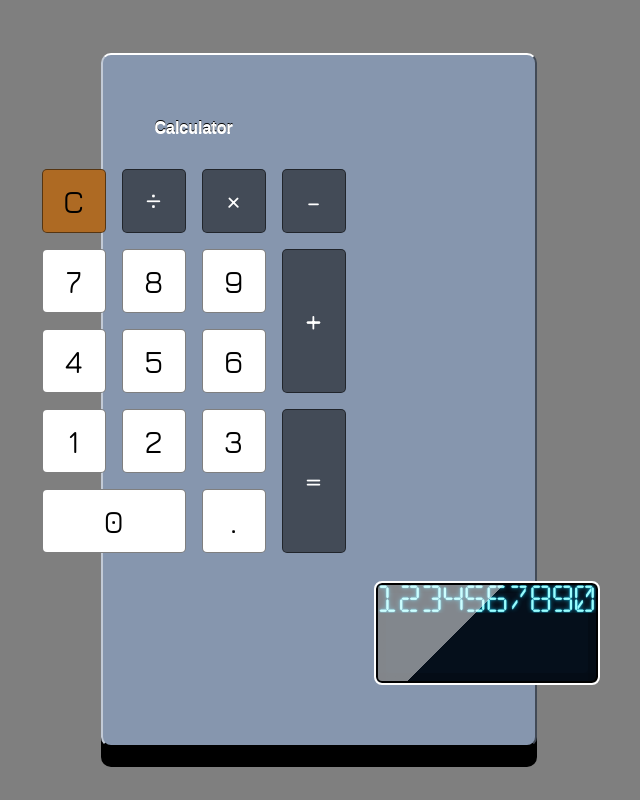
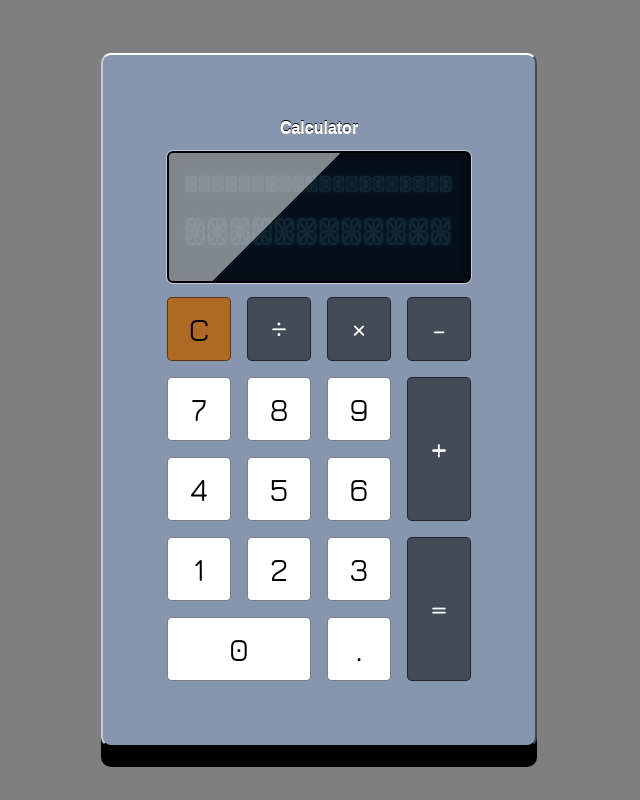
Before and after one commit to 5t4r8ucK/04-build-a-javascript-calculator, a React (Create React App) app: page / in a window 1280 px wide. Shown: the whole page, without its empty margins (321-961 px from the left). Built offline with nearby package versions, Linux system fonts and the light colour scheme.

Commit message:
Adjusted the positioning of elements in the display container.

```diff
--- a/src/components/styled-components/display.js
+++ b/src/components/styled-components/display.js
@@ -2,10 +2,11 @@ import styled from 'styled-components';
 import * as variables from './variables.js';
 import Numbers from './numbers.js';
 
-const Display = styled.div`
+const DisplayContainer = styled.div`
   // Positioning
   position: relative;
   // Display and Box Model
+  align-items: flex-end;
   background-color: ${variables.blue_dark_100};
   border-radius: ${variables.button_border_radius};
   box-shadow: // black frame around the display
@@ -13,12 +14,17 @@ const Display = styled.div`
     inset calc((${variables.gap_width}) / 2 * (-1)) calc((${variables.gap_width}) / 2 * (-1)) 0 ${variables.black_10},
     inset calc((${variables.gap_width}) / 2) calc((${variables.gap_width}) / 2 * (-1)) 0 ${variables.black_10},
     inset calc((${variables.gap_width}) / 2 * (-1)) calc((${variables.gap_width}) / 2) 0 ${variables.black_10};
+  display: flex;
+  flex-direction: column;
+  flex-wrap: wrap;
   grid-area: screen;
-  grid-area: display;
-  height: calc((${variables.gap_width}) * 2 + (4rem));
-  width: 100%;
+  height: auto;
+  justify-self: center;
+  justify-content: center;
+  padding: ${variables.gap_width};
+  width: calc((${variables.column_width} * 4) + (${variables.gap_width} * 3) - (${variables.border_width} * 2)); //4 buttons + 3 gaps - 2 border
   // Typography
-  font-size: 1.71rem;
+  font-size: 1.745rem;
   // Other
 
   &:before { // indent
@@ -35,7 +41,7 @@ const Display = styled.div`
     border-color: ${variables.black_100};
     border-width: ${variables.border_width};
     border-radius: 0.375rem; // 6px
-    outline: ${variables.white_100} solid ${variables.border_width};
+    outline: ${variables.white_50} solid ${variables.hairline_width};
     // Typography
     // Other
     content: '';
@@ -48,6 +54,7 @@ const Display = styled.div`
     position: absolute;
     right: 0px;
     top: 0px;
+    z-index: 3;
     // Display and Box Model
     background:
       linear-gradient(
@@ -62,4 +69,16 @@ const Display = styled.div`
   }
 `
 
+const Display = ({result, formula}) => {
+
+  return (
+    <DisplayContainer id='screen'>
+      <Numbers id='formula'>
+      </Numbers>
+      <Numbers id='display'>
+      </Numbers>
+    </DisplayContainer>
+  );
+};
+
 export default Display;
```
